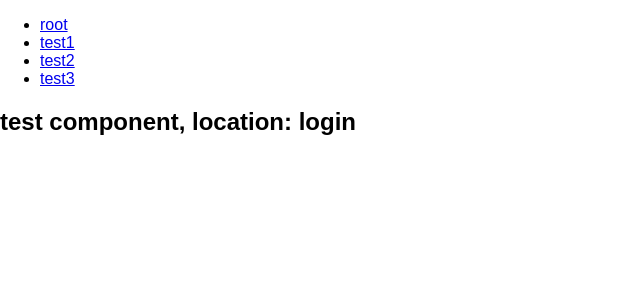
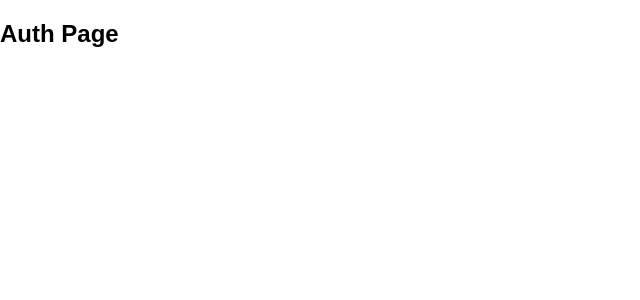
Before and after one commit to wk633/ReactProjectWinter, a React app in the folder project/: page /login in a window 1280 px wide. Shown: the top 300 px of the page, without its empty margins (0-640 px from the left). Built offline with nearby package versions, Linux system fonts and the light colour scheme.

Commit message:
simplify to two main component(auth, dashboard)

```diff
--- /dev/null
+++ b/project/src/Auth.js
@@ -0,0 +1,8 @@
+import React from 'react';
+
+class Auth extends React.Component{
+    render(){
+        return <h2>Auth Page</h2>
+    }
+}
+export default Auth;
--- /dev/null
+++ b/project/src/Dashboard.js
@@ -0,0 +1,8 @@
+import React from 'react';
+
+class Dashboard extends React.Component{
+    render(){
+        return <h2>dashboard Page</h2>
+    }
+}
+export default Dashboard;
--- a/project/src/index.js
+++ b/project/src/index.js
@@ -6,8 +6,11 @@ import {
     BrowserRouter,
     Route,
     Link,
-    Switch
+    Switch,
+    Redirect
 } from 'react-router-dom';
+import Auth from './Auth';
+import Dashboard from './Dashboard';
 import './index.css';
 import App from './App';
 import registerServiceWorker from './registerServiceWorker';
@@ -37,21 +40,11 @@ class Test extends React.Component {
 ReactDOM.render((
     <Provider store={store}>
         <BrowserRouter>
-            <div>
-                <ul>
-                    <li><Link to='/'>root</Link></li>
-                    <li><Link to='/test1'>test1</Link></li>
-                    <li><Link to='/test2'>test2</Link></li>
-                    <li><Link to='/test3'>test3</Link></li>
-                </ul>
-                <Switch>
-                    <Route path='/' exact component={App}></Route>
-                    <Route path='/test1' exact component={Test1}></Route>
-                    <Route path='/test2' exact component={Test2}></Route>
-                    <Route path='/:location' component={Test}></Route>
-                </Switch>
-
-            </div>
+            <Switch>
+                <Route path='/login' component={Auth}></Route>
+                <Route path='/dashboard' component={Dashboard}></Route>
+                <Redirect to='/dashboard'></Redirect>
+            </Switch>
         </BrowserRouter>
     </Provider>
 ), document.getElementById('root'));
```
Also changed, not shown: project/src/Auth.redux.js (added).
